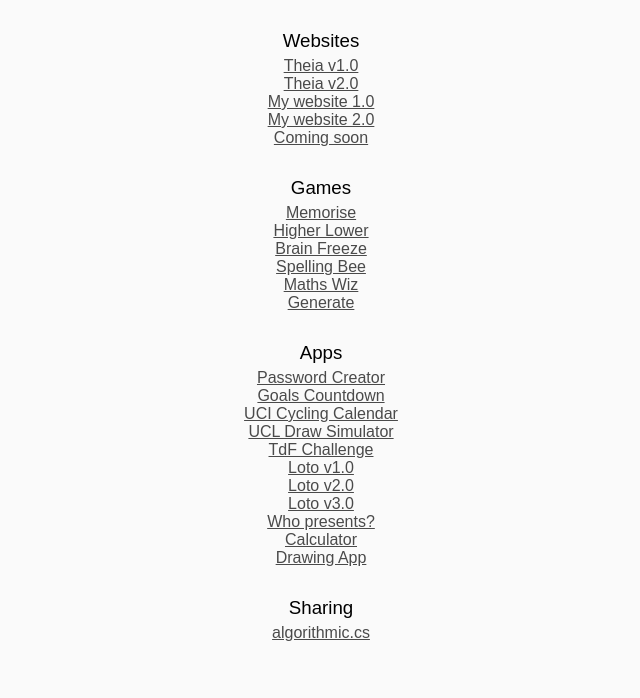
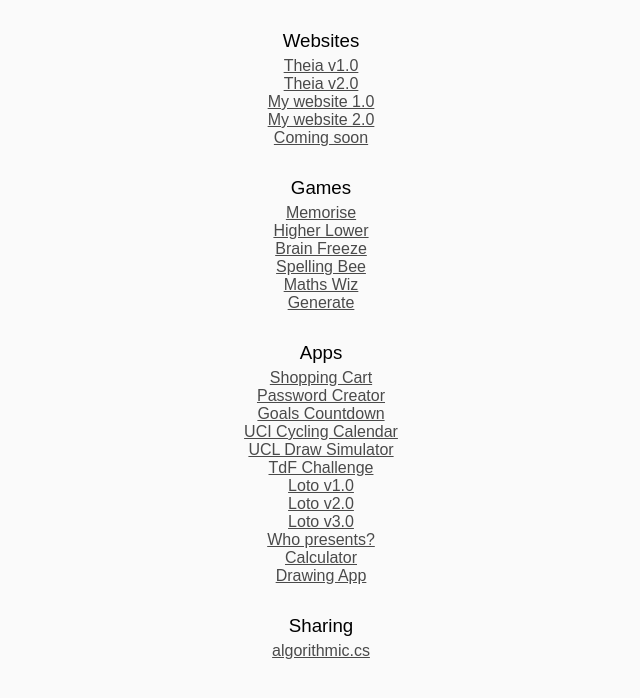
Before and after one commit to ashvinmotye/projects-nojs, a plain HTML site: page index.html in a window 1280 px wide. Shown: the whole page, without its empty margins (319-959 px from the left). Drawn offline with Linux system fonts and the light colour scheme.

Commit message:
Update index.html

```diff
--- a/index.html
+++ b/index.html
@@ -56,6 +56,7 @@
       <h3>Apps</h3>
 
       <ul>
+        <li><a href="http://ashvinmotye.com/shopping" target="_blank">Shopping Cart</a></li>
         <li><a href="http://ashvinmotye.com/password" target="_blank">Password Creator</a></li>
         <li><a href="http://ashvinmotye.com/countdown" target="_blank">Goals Countdown</a></li>
         <li><a href="http://ashvinmotye.com/cycling" target="_blank">UCI Cycling Calendar</a></li>
```
